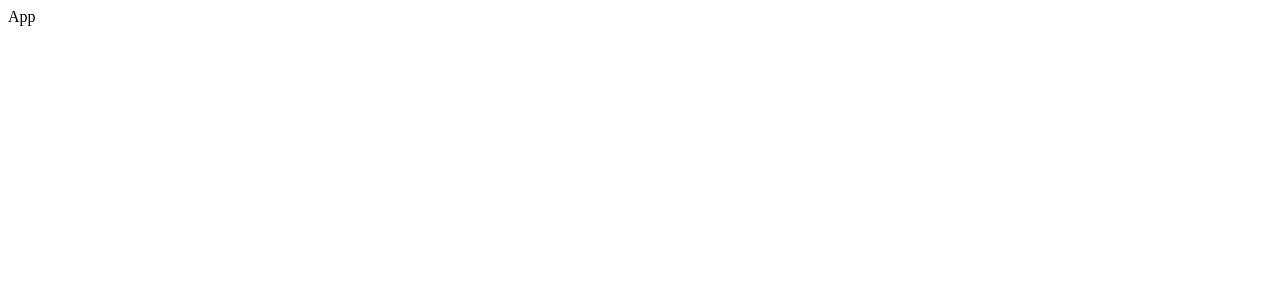
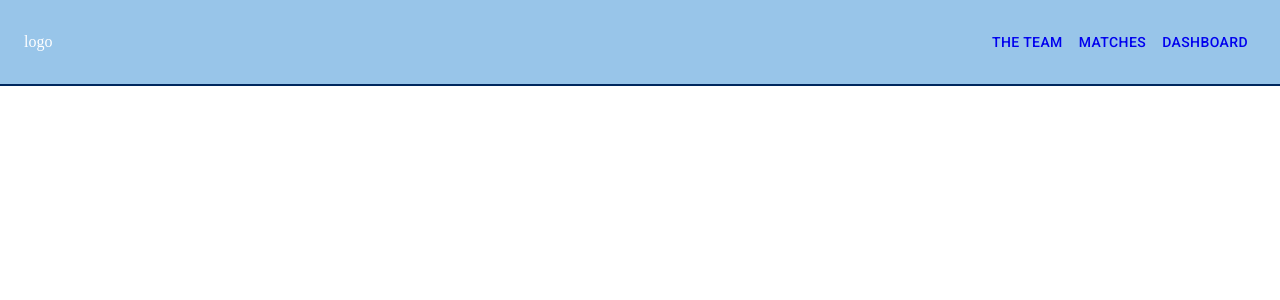
Before and after one commit to Lzx8035/project2, a React (Create React App) app: page / in a window 1280 px wide. Shown: the top 300 px of the page. Built offline with nearby package versions, Linux system fonts and the light colour scheme.

Commit message:
add header

```diff
--- a/src/App.js
+++ /dev/null
@@ -1,7 +0,0 @@
-import React from "react";
-
-function App() {
-  return <div>App</div>;
-}
-
-export default App;
--- /dev/null
+++ b/src/Components/Header_footer/Footer.js
@@ -0,0 +1,7 @@
+import React from "react";
+
+const Footer = () => {
+  return <>Footer</>;
+};
+
+export default Footer;
--- /dev/null
+++ b/src/Components/Header_footer/Header.js
@@ -0,0 +1,38 @@
+import React from "react";
+import { AppBar, Toolbar, Button } from "@mui/material";
+
+import { Link } from "react-router-dom";
+
+const Header = () => {
+  return (
+    <AppBar
+      position="fixed"
+      style={{
+        backgroundColor: "#98c5e9",
+        boxShadow: "none",
+        padding: "10px 0",
+        borderBottom: "2px solid #00285e",
+      }}
+    >
+      <Toolbar style={{ display: "flex" }}>
+        <div style={{ flexGrow: 1 }}>
+          <div className="header_logo">logo</div>
+        </div>
+
+        <Link to="/the_team">
+          <Button color="inherit">The team</Button>
+        </Link>
+
+        <Link to="/the_matches">
+          <Button color="inherit">Matches</Button>
+        </Link>
+
+        <Link to="/dashboard">
+          <Button color="inherit">Dashboard</Button>
+        </Link>
+      </Toolbar>
+    </AppBar>
+  );
+};
+
+export default Header;
--- /dev/null
+++ b/src/Components/Home/index.js
@@ -0,0 +1,7 @@
+import React from "react";
+
+const Home = () => {
+  return <>Home</>;
+};
+
+export default Home;
--- a/src/index.js
+++ b/src/index.js
@@ -1,7 +1,7 @@
 import React from "react";
 import ReactDOM from "react-dom/client";
 
-import App from "./App";
+import App from "./routes";
 
 const root = ReactDOM.createRoot(document.getElementById("root"));
 root.render(
--- /dev/null
+++ b/src/routes.js
@@ -0,0 +1,20 @@
+import React from "react";
+import { Routes, Route, BrowserRouter } from "react-router-dom";
+
+import Header from "./Components/Header_footer/Header";
+import Footer from "./Components/Header_footer/Footer";
+import Home from "./Components/Home";
+
+const App = () => {
+  return (
+    <BrowserRouter>
+      <Header />
+      <Routes>
+        <Route path="/" element={<Home />} />
+      </Routes>
+      <Footer />
+    </BrowserRouter>
+  );
+};
+
+export default App;
```
